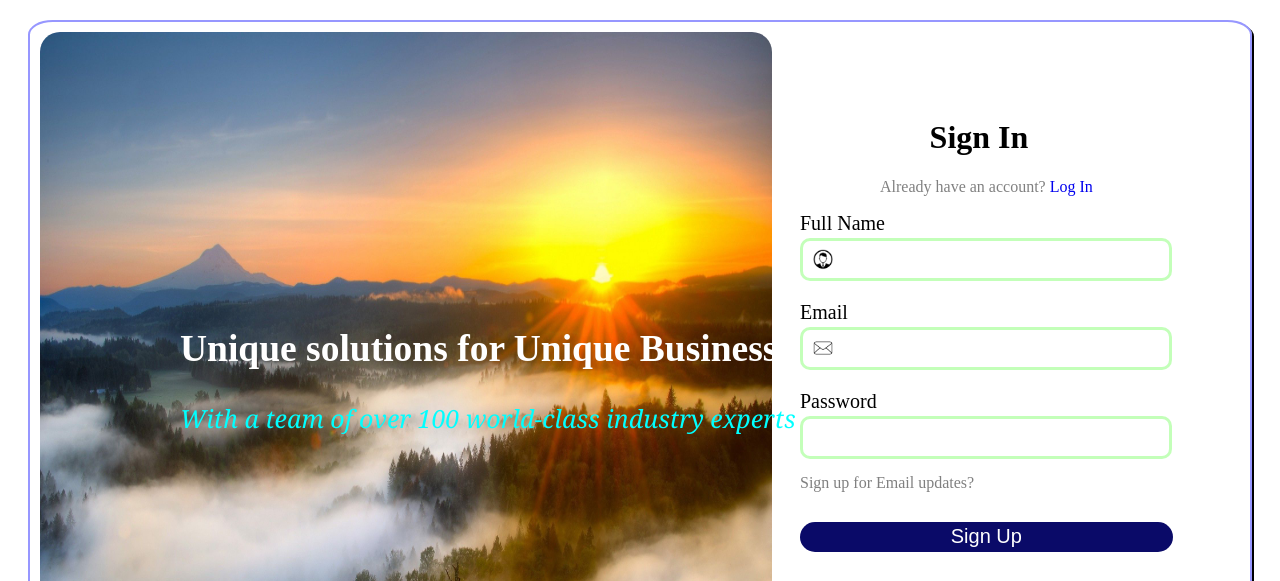
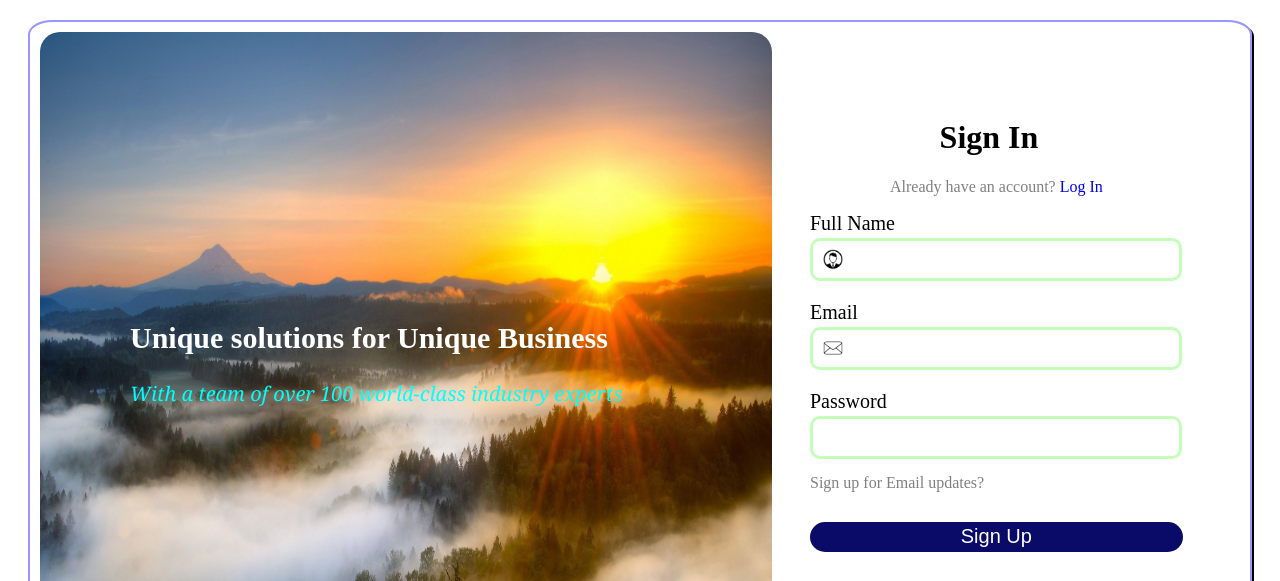
Before and after one commit to VaibhavPatil06/Signup-and-Login-page, a plain HTML site: page index.html in a window 1280 px wide. Shown: the top 581 px of the page. Drawn offline with Linux system fonts and the light colour scheme.

Commit message:
Update index.html

```diff
--- a/index.html
+++ b/index.html
@@ -20,6 +20,8 @@
         .right-section {
             display: block;
             margin-left: -450px;
+            background-color:white;
+            padding-left: 10px;
 
         }
 
@@ -44,8 +46,8 @@
         .paragraph {
             position: absolute;
             margin-top: -450px;
-            margin-left: 150px;
-            font-size: 25px;
+            margin-left: 100px;
+            font-size: 20px;
         }
 
         h2:nth-child(1) {
```
